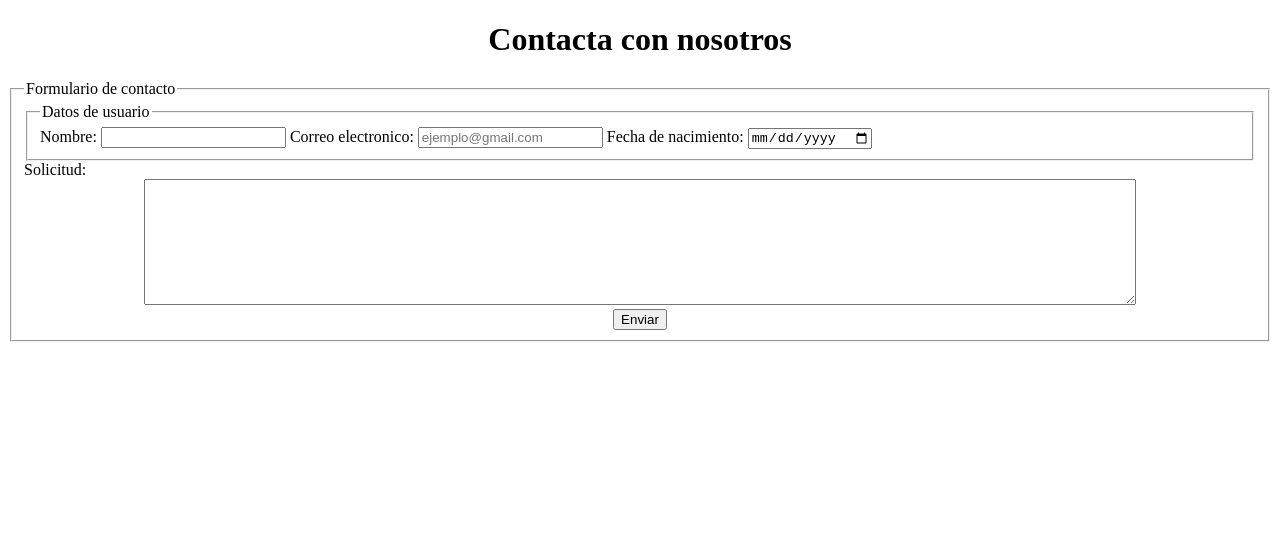
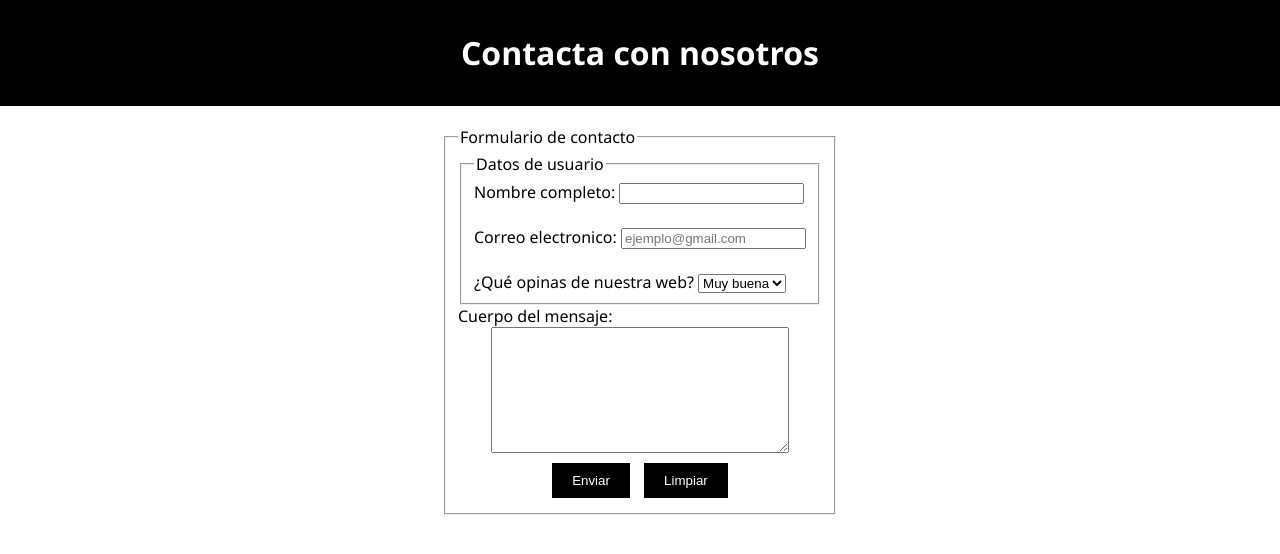
Before and after one commit to ablancob07/ERA-TECNOLOGICA, a plain HTML site: page HTML/contacto.html in a window 1280 px wide. Drawn offline with Linux system fonts and the light colour scheme.

Commit message:
enlaces utiles y contacto

```diff
--- /dev/null
+++ b/CSS/contacto.css
@@ -0,0 +1,28 @@
+body {
+    font-family: Segoe UI;
+    margin: 0;
+    padding: 0;
+}
+form {
+    width: 100%;
+    display: flex;
+    justify-content: center;
+}
+header {
+    background-color: black;
+    color: white;
+    padding: 10px;
+    text-align: center;
+    margin-bottom: 20px;
+}
+button {
+    background-color: black;
+    color: white;
+    border: none;
+    padding: 10px 20px;
+    cursor: pointer;
+    margin: 5px;
+}
+label {
+    margin-bottom: 10px;
+}
--- a/HTML/contacto.html
+++ b/HTML/contacto.html
@@ -4,6 +4,10 @@
     <meta charset="UTF-8">
     <meta name="viewport" content="width=device-width, initial-scale=1.0">
     <title>Contacto - ERA Tecnológica</title>
+    <meta name="author" content="Adrián Blanco">
+    <meta name="author" content="Erik Corraliza">
+    <meta name="author" content="Raúl Sanguino">
+    <link rel="stylesheet" href="../CSS/contacto.css">
 </head>
 <body>
     <header>
@@ -16,25 +20,33 @@
                 <fieldset id="fieldset-formularioDatosUsuario">
                     <legend>Datos de usuario</legend>
 
-                        <label for="nombreCompleto">Nombre: </label>
-                        <input name="nombreCompleto" id="nombreCompleto" type="text">
+                        <label for="nombreCompleto">Nombre completo: </label>
+                        <input name="nombreCompleto" id="nombreCompleto" type="text"><br><br>
 
                         <label for="correo">Correo electronico: </label>
-                        <input name="correo" id="correo" type="email" placeholder="ejemplo@gmail.com">
+                        <input name="correo" id="correo" type="email" placeholder="ejemplo@gmail.com"><br><br>
 
-                        <label for="fechaNacimiento">Fecha de nacimiento: </label>
-                        <input name="contrasena" id="fechaNacimiento" type="date">
+                        <laber for="opinion" id="opinion">¿Qué opinas de nuestra web?</label>
+                        <select name="opinion" id="opinion">
+                            <option value="muyBuena">Muy buena</option>
+                            <option value="buena">Buena</option>
+                            <option value="regular">Regular</option>
+                            <option value="mala">Mala</option>
+                        </select>
+
                 </fieldset>
                         <div id="solicitudContacto">
-                            <label id="solicitudContacto" for="solicitudContacto">Solicitud:</label>
+                            <label id="solicitudContacto" for="solicitudContacto">Cuerpo del mensaje:</label>
                             <br>
                             <center>
                                 <textarea id="solicitudContacto" style="width: 80%; height: 120px;"></textarea>
                             </center>
                         </div>
-                        <div id="Enviar" align="center">
+                        <div id="Botones" align="center">
                             <button name="enviarInformacionRegistro">Enviar</button>
+                            <button name="limpiarInformacionRegistro">Limpiar</button>
                         </div>
+
                 </fieldset>
             </fieldset>
         </form>
```
Also changed, not shown: CSS/enlacesUtiles.css (+7 -4 lines), HTML/enlacesUtiles.html (+7 -7 lines).
